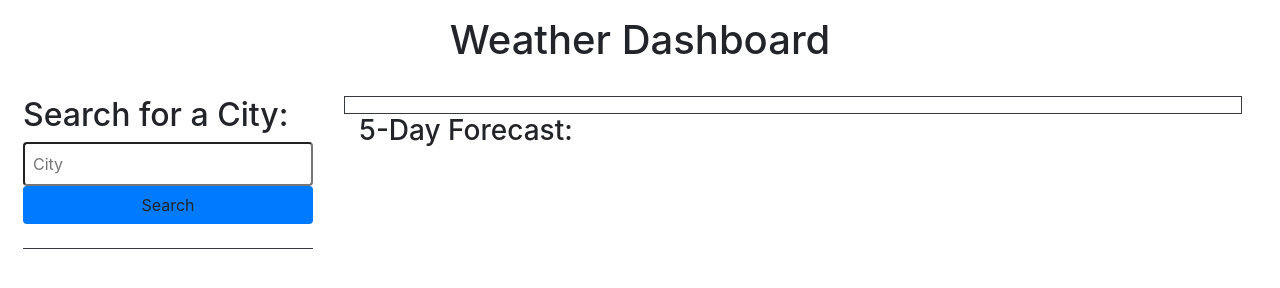
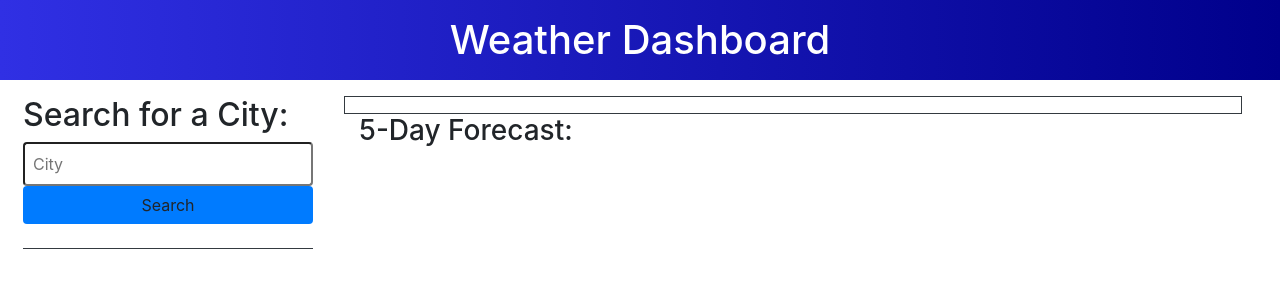
Before and after one commit to Hectcast508/know-your-forecast, a plain HTML site: page index.html in a window 1280 px wide. Drawn offline with nearby package versions, Linux system fonts and the light colour scheme.

Commit message:
changed header background color

```diff
--- a/assets/css/style.css
+++ b/assets/css/style.css
@@ -16,4 +16,9 @@
 
 .violet{
   background-color: violet;
+
 }
+
+.dashBoard {
+  background-image: linear-gradient(to right, rgb(48, 48, 228) , darkblue );
+}
--- a/index.html
+++ b/index.html
@@ -13,8 +13,8 @@
   </head>
 
   <body>
-    <header class="header-bar">
-      <h1 class="text-center p-3">Weather Dashboard</h1>
+    <header class="header-bar dashBoard">
+      <h1 class="text-center p-3 text-white">Weather Dashboard</h1>
     </header>
 
     <main class="d-flex">
```
